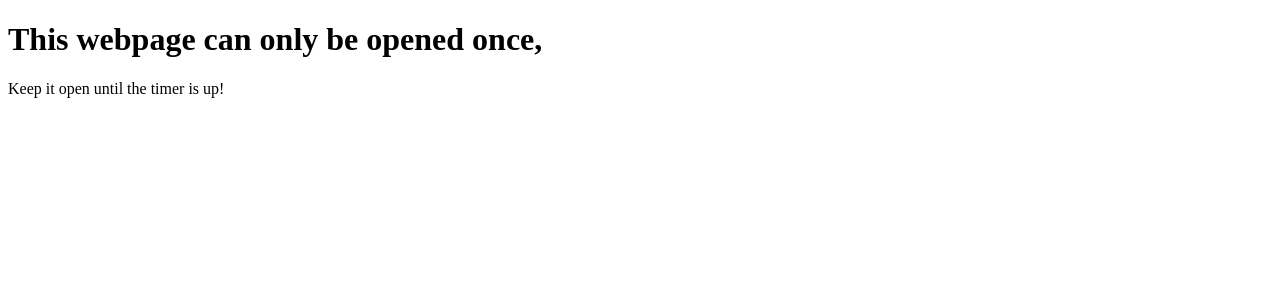
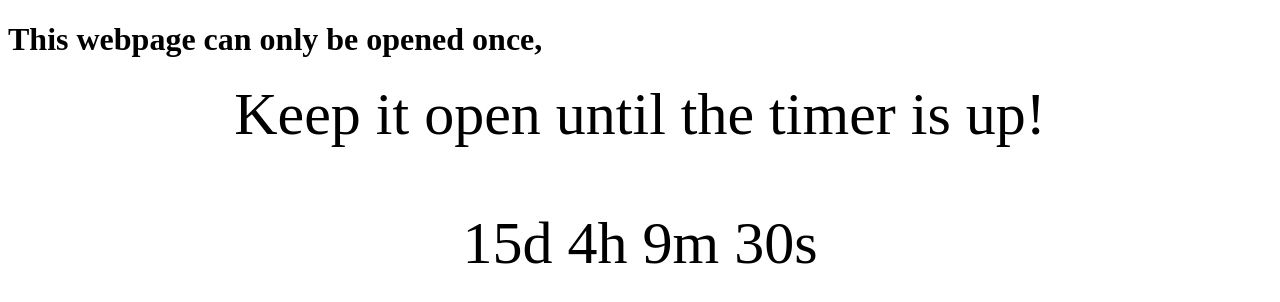
Before and after one commit to EtchDraws/visitonce, a plain HTML site: page index.html in a window 1280 px wide. Drawn offline with Linux system fonts and the light colour scheme.

Commit message:
Update index.html

```diff
--- a/index.html
+++ b/index.html
@@ -1,5 +1,12 @@
 <!DOCTYPE html>
 <html>
+  <style>
+p {
+  text-align: center;
+  font-size: 60px;
+  margin-top: 0px;
+}
+</style>
 <head>
 <title>Keep open!</title>
 </head>
@@ -7,7 +14,37 @@
 
 <h1>This webpage can only be opened once,</h1>
 <p>Keep it open until the timer is up!</p>
-
+<p id="demo"></p>
 
 </body>
+  <script>
+// Set the date we're counting down to
+var countDownDate = new Date("June 4, 2021 0:00:00").getTime();
+
+// Update the count down every 1 second
+var x = setInterval(function() {
+
+  // Get today's date and time
+  var now = new Date().getTime();
+
+  // Find the distance between now and the count down date
+  var distance = countDownDate - now;
+
+  // Time calculations for days, hours, minutes and seconds
+  var days = Math.floor(distance / (1000 * 60 * 60 * 24));
+  var hours = Math.floor((distance % (1000 * 60 * 60 * 24)) / (1000 * 60 * 60));
+  var minutes = Math.floor((distance % (1000 * 60 * 60)) / (1000 * 60));
+  var seconds = Math.floor((distance % (1000 * 60)) / 1000);
+
+  // Output the result in an element with id="demo"
+  document.getElementById("demo").innerHTML = days + "d " + hours + "h "
+  + minutes + "m " + seconds + "s ";
+
+  // If the count down is over, write some text
+  if (distance < 0) {
+    clearInterval(x);
+    document.getElementById("demo").innerHTML = "LESGOOOO";
+  }
+}, 1000);
+</script>
 </html>
```
